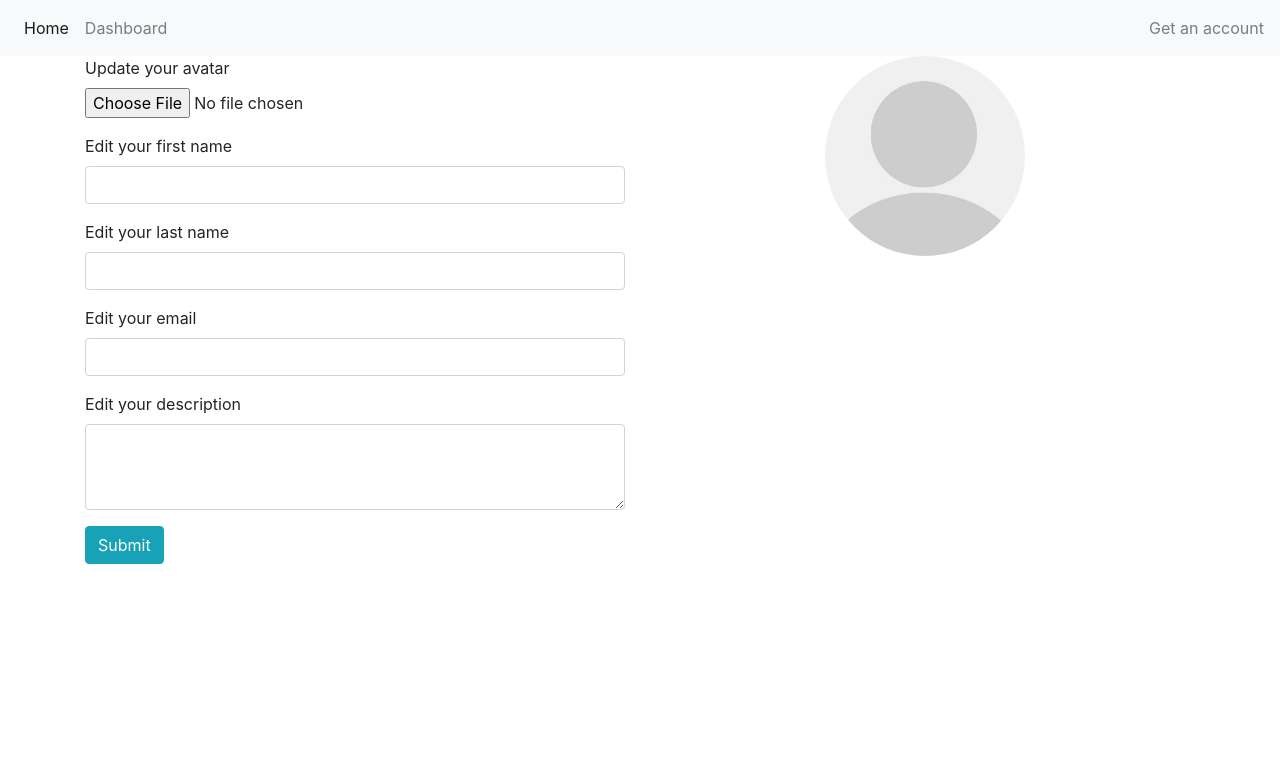
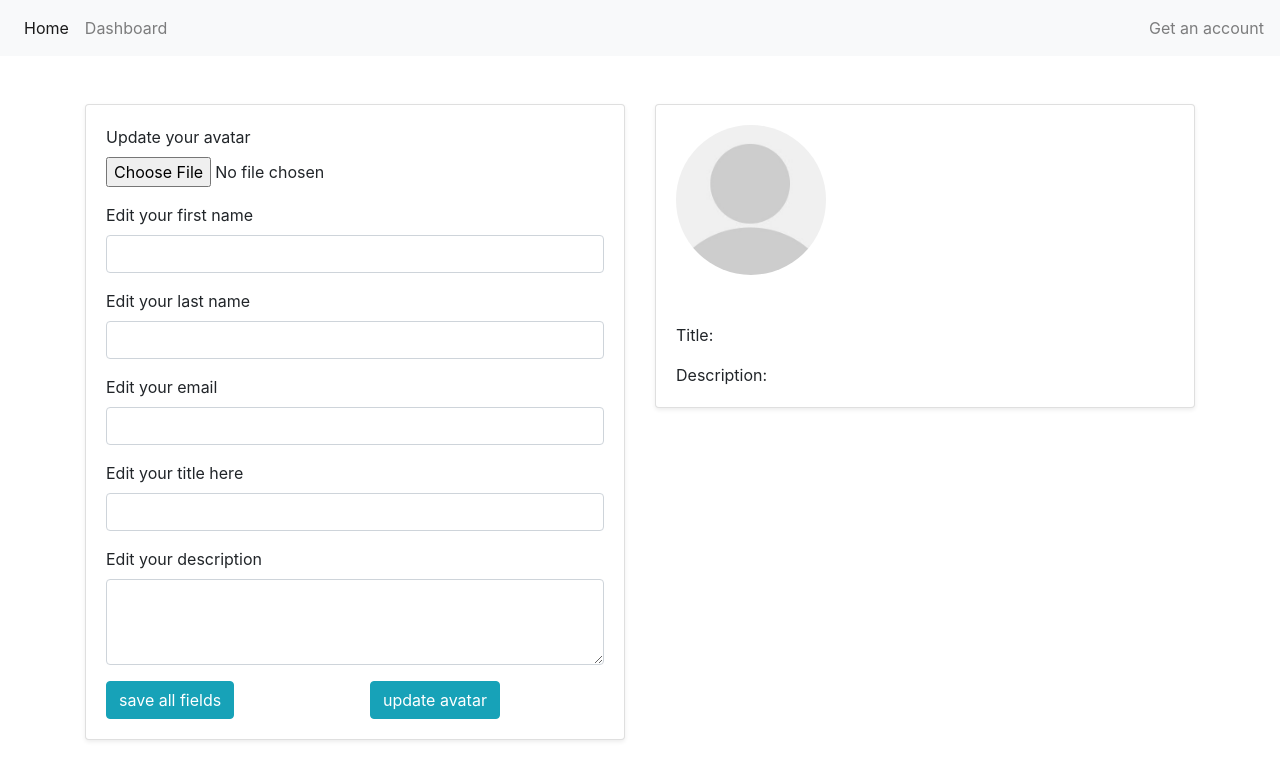
Before and after one commit to MadiNaf/NestDirectus, an Angular app in the folder front/: page /edit/profile in a window 1280 px wide. Before the commit this address led to /. Shown: the top 780 px of the page. Built offline with nearby package versions, Linux system fonts and the light colour scheme.

Commit message:
edit user avatar componenet

```diff
--- a/front/src/app/app-routing.module.ts
+++ b/front/src/app/app-routing.module.ts
@@ -4,12 +4,14 @@ import { HomeComponent } from './components/home/home.component';
 import { AuthComponent } from './components/auth/auth.component';
 import { BoardComponent } from './components/board/board.component';
 import { TodolistComponent } from './components/todolist/todolist.component';
+import {EditeUserComponent} from "./components/edite-user/edite-user.component";
 
 export const routes: Routes = [
   { path: 'home', component: HomeComponent},
   { path: 'auth', component: AuthComponent },
   { path: 'board', component: BoardComponent },
   { path: 'todolist', component: TodolistComponent},
+  { path: 'edit/profile', component: EditeUserComponent, pathMatch: 'full'},
   { path: '', redirectTo: '/home', pathMatch: 'full' }
 ];
 
--- a/front/src/app/app.component.html
+++ b/front/src/app/app.component.html
@@ -1,4 +1,3 @@
 <!-- Navigation bar -->
 <app-navbar></app-navbar>
 <router-outlet></router-outlet>
-<app-edite-user></app-edite-user>
--- a/front/src/app/components/board/board.component.css
+++ b/front/src/app/components/board/board.component.css
@@ -0,0 +1,3 @@
+.user-avatar {
+  width: 200px;
+}
--- a/front/src/app/components/board/board.component.html
+++ b/front/src/app/components/board/board.component.html
@@ -4,14 +4,36 @@
     <div class="col-12">
       <div class="card">
         <div class="card-header">
-          My profile
+          <div class="row d-flex justify-content-between">
+            <div class="col-6">f{{user.title}}</div>
+            <div class="col-6">
+              <button class="btn btn-info" routerLink="/edit/profile">Edit my profile</button>
+            </div>
+          </div>
         </div>
 
         <div class="card-body">
-          <h5 class="card-title">First name : {{user.first_name}}</h5>
-          <p class="card-text">Last name : {{user.last_name}}</p>
-          <p class="card-text">Email : {{user.email}}</p>
-          <p class="card-text">Language: {{user.language}}</p>
+          <div class="row d-flex justify-content-between">
+            <div class="col-6">
+              <img [src]="userAvatar" alt="user-avatar" class="rounded-circle user-avatar">
+            </div>
+            <div class="col-6 d-flex align-items-center ">
+              <div class="row">
+                <div class="col-12">
+                  <h5 class="card-title d-inline-flex">{{user.first_name}} {{user.last_name}}</h5>
+                  <h6 class="card-subtitle mb-2 text-muted">{{user.email}} </h6>
+                  <p class="card-text">Language: {{user.language}}</p>
+                  <p class="card-text">Location: {{user.location}}</p>
+                </div>
+              </div>
+
+            </div>
+          </div>
+          <div class="row mt-5">
+            <div class="col-12 mr-3">
+              <p class="card-text"> {{user.description}} </p>
+            </div>
+          </div>
         </div>
       </div>
     </div>
--- a/front/src/app/components/board/board.component.ts
+++ b/front/src/app/components/board/board.component.ts
@@ -6,7 +6,7 @@ import { BoardModel } from '../../model/board.model';
 import { TaskModel } from '../../model/task.model';
 import { Router } from '@angular/router';
 import { UtilsTool } from '../../utils/utils-tool';
-
+import {DirectusFileModel} from '../../model/directus-file.model';
 @Component({
   selector: 'app-board',
   templateUrl: './board.component.html',
@@ -16,11 +16,14 @@ export class BoardComponent implements OnInit {
 
   public readonly UTILS: UtilsTool = new UtilsTool();
   public readonly DEFAULT_CLASS: string = 'form-control';
+  public readonly DEFAULT_AVATAR: string = '../../../../assets/img/default-avatar.png';
+  public readonly AVATAR_DESTINATION: string = '../../directus-project/uploads/';
 
   public user: UserModel = new UserModel();
   public board: BoardModel = new BoardModel();
   public userTodolist: Array<TaskModel> = new Array<TaskModel>();
   public hasBoard: boolean = false;
+  public userAvatar: string = '../directus-project/uploads/';
 
   public boardTitle: string = '';
   public boardDescription: string = '';
@@ -45,7 +48,8 @@ export class BoardComponent implements OnInit {
         this.hasBoard = false;
       }
 
-    })
+    });
+    this.getUserAvatar()
   }
 
   public getUserTodolist(idsTodolist: Array<number>): void {
@@ -70,6 +74,19 @@ export class BoardComponent implements OnInit {
       description:  description,
       id_user:  this.user.id,
       id_todolist:  []
+    }
+  }
+
+  public getUserAvatar(): void {
+    this.userAvatar = this.user.avatar ? this.user.avatar : this.DEFAULT_AVATAR;
+    if (this.userAvatar != this.DEFAULT_AVATAR) {
+      this.storeService.getUserAvatarById(this.userAvatar)
+        .subscribe( file => {
+          file.data.forEach((image: DirectusFileModel) => {
+            this.userAvatar = this.AVATAR_DESTINATION + this.buildFile(image.filename_disk, image.filename_download);
+            console.log('avatar: ', this.userAvatar)
+          })
+        })
     }
   }
   /*****************************************************************\
@@ -113,4 +130,13 @@ export class BoardComponent implements OnInit {
         this.storeService.setUserBoardId(this.board.id)
      });
   }
+
+  public buildFile(fileNameDisk: string, fileNameDownload: string){
+    return fileNameDisk + '.' + this.getFileExtension(fileNameDownload);
+  }
+
+  public getFileExtension(fileNameDownload: string): string {
+    const typeArray = fileNameDownload.split('.');
+    return typeArray[typeArray.length - 1];
+  }
 }
--- a/front/src/app/components/edite-user/edite-user.component.html
+++ b/front/src/app/components/edite-user/edite-user.component.html
@@ -1,33 +1,107 @@
-<div class="container">
+<div class="container mt-5">
+  <!-- Editor section -->
   <div class="row">
     <div class="col-6">
+
+      <!-- Card section -->
+      <div class="card shadow-sm">
+        <div class="card-body">
+
+          <!-- Form section -->
           <form>
+            <!-- Input avatar -->
             <div class="form-group">
               <label for="avatar">Update your avatar</label>
-          <input type="file" class="form-control-file" id="avatar" (change)="onChangeUserAvatar($event)">
+              <input
+                type="file"
+                class="form-control-file"
+                id="avatar"
+                (change)="onChangeUserAvatar($event)">
             </div>
+
+            <!-- Input first name -->
             <div class="form-group">
               <label for="firstname">Edit your first name</label>
-          <input type="text" class="form-control" id="firstname">
+              <input
+                type="text"
+                class="form-control"
+                id="firstname"
+                name="first_name"
+                [(ngModel)]="currentUser.first_name"
+                (change)="onChangeFirstname(currentUser.first_name)"
+              >
             </div>
+
+            <!-- Input last name -->
             <div class="form-group">
               <label for="lastname">Edit your last name</label>
-          <input type="text" class="form-control" id="lastname">
+              <input
+                type="text"
+                class="form-control"
+                id="lastname"
+                name="last_name"
+                [(ngModel)]="currentUser.last_name"
+                (change)="onChangeLastName(currentUser.last_name)"
+              >
             </div>
+
+            <!-- Input email -->
             <div class="form-group">
               <label for="email">Edit your email</label>
-          <input type="email" class="form-control" id="email">
+              <input
+                type="email"
+                class="form-control"
+                id="email"
+                name="email"
+                [(ngModel)]="currentUser.email"
+                (change)="onChangeEmail(currentUser.email)"
+              >
             </div>
 
+            <!-- Input title -->
+            <div class="form-group">
+              <label for="title">Edit your title here</label>
+              <input
+                type="text"
+                class="form-control"
+                id="title"
+                name="title"
+                [(ngModel)]="currentUser.title"
+                (change)="onChangeTitle(currentUser.title)"
+              >
+            </div>
+
+            <!-- Input description -->
             <div class="form-group">
               <label for="description">Edit your description</label>
-          <textarea class="form-control" id="description" rows="3"></textarea>
+              <textarea
+                class="form-control"
+                id="description"
+                rows="3"
+                name="description"
+                [(ngModel)]="currentUser.description"
+                (change)="onChangeDescription(currentUser.description)"
+              >
+                {{currentUser.description}}
+              </textarea>
             </div>
           </form>
-      <button class="btn btn-info" (click)="getFile()">Submit</button>
+
+          <!-- Button group -->
+          <div class="row">
+            <div class="col-6">
+              <button class="btn btn-info" (click)="getFile()">save all fields</button>
             </div>
-    <div class="col-6">
-      <app-rendering></app-rendering>
+            <div class="col-6"><button class="btn btn-info" (click)="getFile()">update avatar</button></div>
+          </div>
+
         </div>
         </div>
       </div>
+
+    <!-- Rendering section -->
+    <div class="col-6">
+      <app-rendering [currentUser]="currentUser"></app-rendering>
+    </div>
+  </div>
+</div>
--- a/front/src/app/components/edite-user/edite-user.component.ts
+++ b/front/src/app/components/edite-user/edite-user.component.ts
@@ -10,7 +10,7 @@ import {UserModel} from '../../model/user.model';
 export class EditeUserComponent implements OnInit {
 
   public uploadedAvatar: File | null = null;
-  public user: UserModel = new UserModel();
+  public currentUser: UserModel = new UserModel();
 
   constructor(private sotreService: StoreService) { }
 
@@ -18,6 +18,9 @@ export class EditeUserComponent implements OnInit {
     this.getCurrentUser();
   }
 
+  /****************************************************\
+   *                event handler                     *
+  \****************************************************/
   public onChangeUserAvatar(event: Event): void {
     const files: FileList | null = (event.target as HTMLInputElement).files
 
@@ -27,19 +30,35 @@ export class EditeUserComponent implements OnInit {
     console.log('file: ', this.uploadedAvatar)
   }
 
-  public updateAvatar(): void {
-   this.sotreService.addUserAvatar(this.uploadedAvatar as File)
-      .subscribe( data => {
-        console.log('data: ')
-      },
-          error => {console.log('error: ', error)})
-  }
+  public onChangeFirstname(firstname: string): void {}
 
-  public getCurrentUser(): void {
-    this.sotreService.currentUser.subscribe( user => this.user =  user);
-  }
+  public onChangeLastName(lastname: string): void{}
+
+  public onChangeEmail(email: string): void {}
+
+  public onChangeTitle(title: string): void {}
+
+  public onChangeDescription(description: string): void {}
 
   getFile(){
     console.log('file: ', this.uploadedAvatar);
   }
+
+  /****************************************************\
+   *                service call                      *
+  \****************************************************/
+
+  public uploadAvatar(): void {
+    this.sotreService.uploadAvatar(this.uploadedAvatar as File, this.currentUser.id)
+      .subscribe( data => {
+          console.log('data: ')
+        },
+        error => {console.log('error: ', error)})
+  }
+
+  public updateUserAvatar(): void {}
+
+  public getCurrentUser(): void {
+    this.sotreService.currentUser.subscribe( user => this.currentUser =  user);
+  }
 }
--- a/front/src/app/components/edite-user/rendering/rendering.component.css
+++ b/front/src/app/components/edite-user/rendering/rendering.component.css
@@ -1,3 +1,3 @@
 .user-avatar {
-  width: 200px;
+  width: 150px;
 }
--- a/front/src/app/components/edite-user/rendering/rendering.component.html
+++ b/front/src/app/components/edite-user/rendering/rendering.component.html
@@ -1,3 +1,25 @@
-<div class="row d-flex justify-content-center">
-    <img src="../../../../assets/img/default-avatar.png" alt="user-avatar" class="rounded-circle user-avatar">
+<div class="card shadow-sm">
+  <div class="card-body">
+    <div class="row d-flex justify-content-between">
+      <div class="col-6">
+        <img [src]="getUserAvatar()" alt="user-avatar" class="rounded-circle user-avatar">
+      </div>
+      <div class="col-6 d-flex align-items-center ">
+        <div class="row">
+          <div class="col-12">
+            <h5 class="card-title d-inline-flex">{{currentUser.first_name}} {{currentUser.last_name}}</h5>
+            <h6 class="card-subtitle mb-2 text-muted">
+              {{currentUser.email}}
+            </h6>
+          </div>
+        </div>
+
+      </div>
+    </div>
+
+    <div class="mt-5">
+      <p class="card-text">Title: {{currentUser.title}}</p>
+      <p class="card-text">Description: {{currentUser.description}}</p>
+    </div>
+  </div>
 </div>
--- a/front/src/app/components/edite-user/rendering/rendering.component.ts
+++ b/front/src/app/components/edite-user/rendering/rendering.component.ts
@@ -1,4 +1,5 @@
-import { Component, OnInit } from '@angular/core';
+import {Component, Input, OnInit} from '@angular/core';
+import {UserModel} from '../../../model/user.model';
 
 @Component({
   selector: 'app-rendering',
@@ -7,9 +8,15 @@ import { Component, OnInit } from '@angular/core';
 })
 export class RenderingComponent implements OnInit {
 
+  @Input()
+  public currentUser: UserModel = new UserModel();
+
+  public readonly DEFAULT_AVATAR: string = '../../../../assets/img/default-avatar.png';
   constructor() { }
 
-  ngOnInit(): void {
+  ngOnInit(): void {}
+
+  public getUserAvatar(): string {
+    return this.currentUser.avatar ? this.currentUser.avatar : this.DEFAULT_AVATAR;
   }
-
 }
--- a/front/src/app/services/store.service.ts
+++ b/front/src/app/services/store.service.ts
@@ -51,16 +51,26 @@ export class StoreService {
       });
   }
 
-  public addUserAvatar(userAvatar: File): Observable<any>{
+  public updateUserAvatar(userAvatar: File, currentUser: UserModel): Observable<any>{
     const formData: FormData = new FormData();
     formData.append('file', userAvatar, userAvatar.name );
-    return this.http.post(this.baseUrlApi + 'upload', formData)
+    return this.http.post(`${this.baseUrlApi}user/edit/avatar${currentUser.id}`, formData)
       .pipe( map( response => {
         return response;
       }))
   }
 
-  public getUserAvatarById(avatarId: string): void{}
+  public uploadAvatar(userAvatar: File, userId: string): Observable<any>{
+    const formData: FormData = new FormData();
+    formData.append('file', userAvatar, userAvatar.name );
+    return this.http.post(`${this.baseUrlApi}avatar/upload${userId}`, formData)
+      .pipe( map( response => { return response; }))
+  }
+
+  public getUserAvatarById(avatarId: string): Observable<any>{
+    return this.http.get(`${this.baseUrlApi}avatar/${avatarId}`)
+      .pipe( map( response => { return response; }))
+  }
 
 /*****************************************************************\
  *                  getter and setter
```
Also changed, not shown: front/src/app/model/directus-file.model.ts (added, +51 -0 lines), 1 other file (tests, documents, lock files or other folders). Lines whose indentation alone changed are shown as unchanged.
